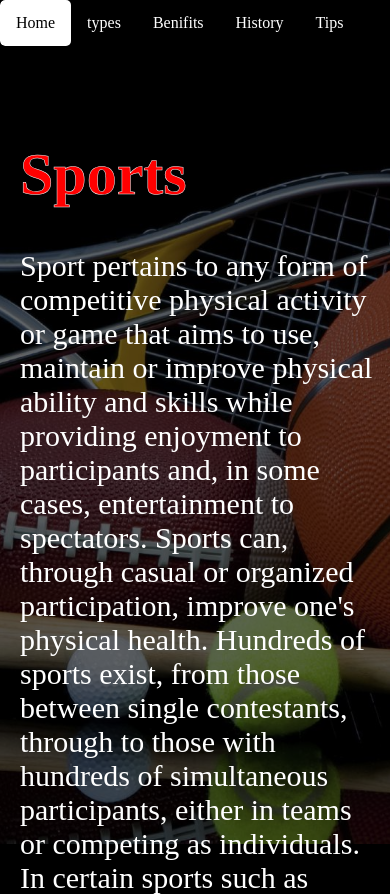
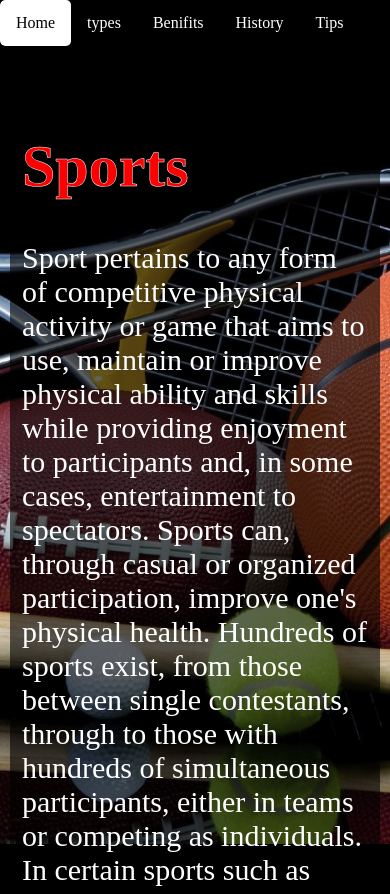
Before and after one commit to mina474/Sports, a plain HTML site: page home.html in a window 390 px wide. Shown: the top 894 px of the page. Drawn offline with Linux system fonts and the light colour scheme.

Commit message:
Update p2.css

```diff
--- a/p2.css
+++ b/p2.css
@@ -94,7 +94,7 @@ div.base {
       position: relative ;
       top: 80px;
       color: white;
-      width: 400px;
+      width: 370px;
 
       height: auto;
     margin: auto;
@@ -104,7 +104,7 @@ div.base {
     font-size: 30px;}
 
     div .write{
-      padding: 20px;
+      padding: 12px;
 
     }
 
@@ -263,7 +263,7 @@ body#ri {
       position: relative ;
       top: 50px;
       color: white;
-      width: 400px;
+      width: 370px;
       height: 600px;
       margin: auto;
       margin-top: auto;
```
